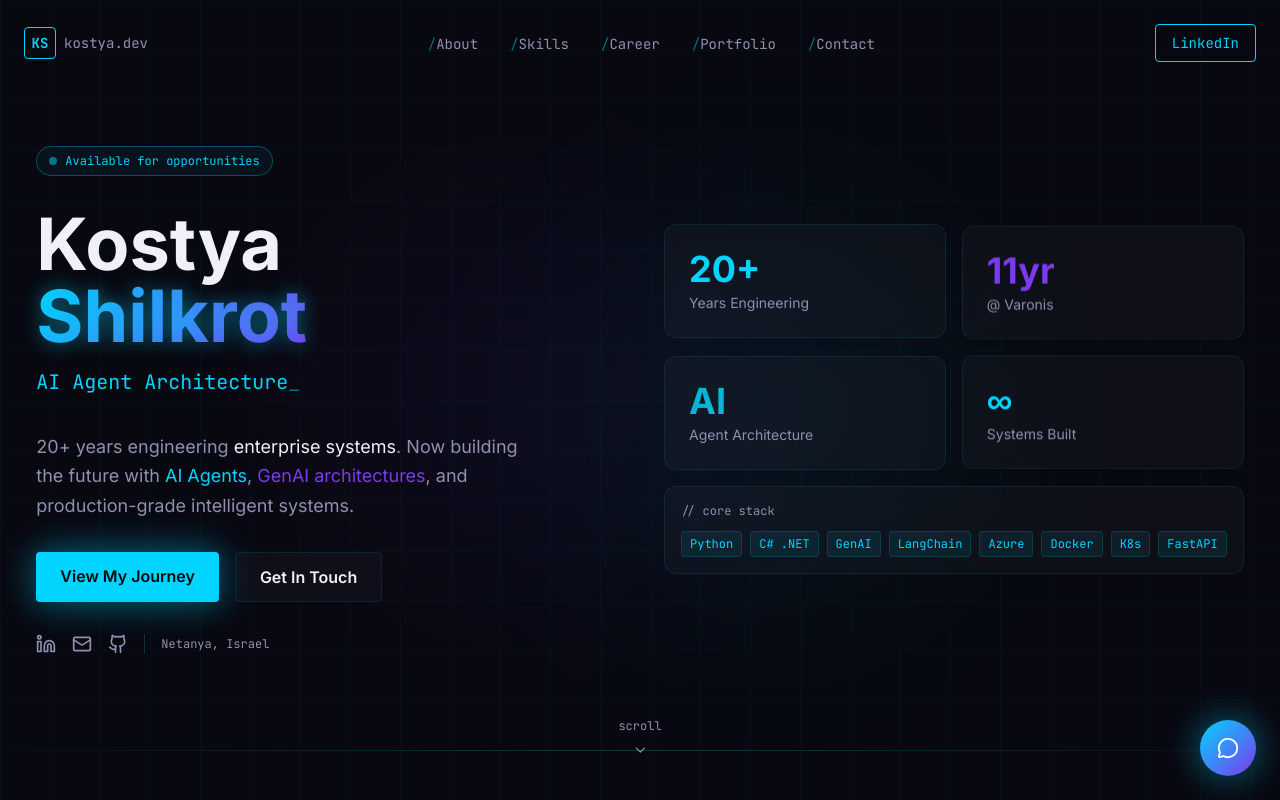
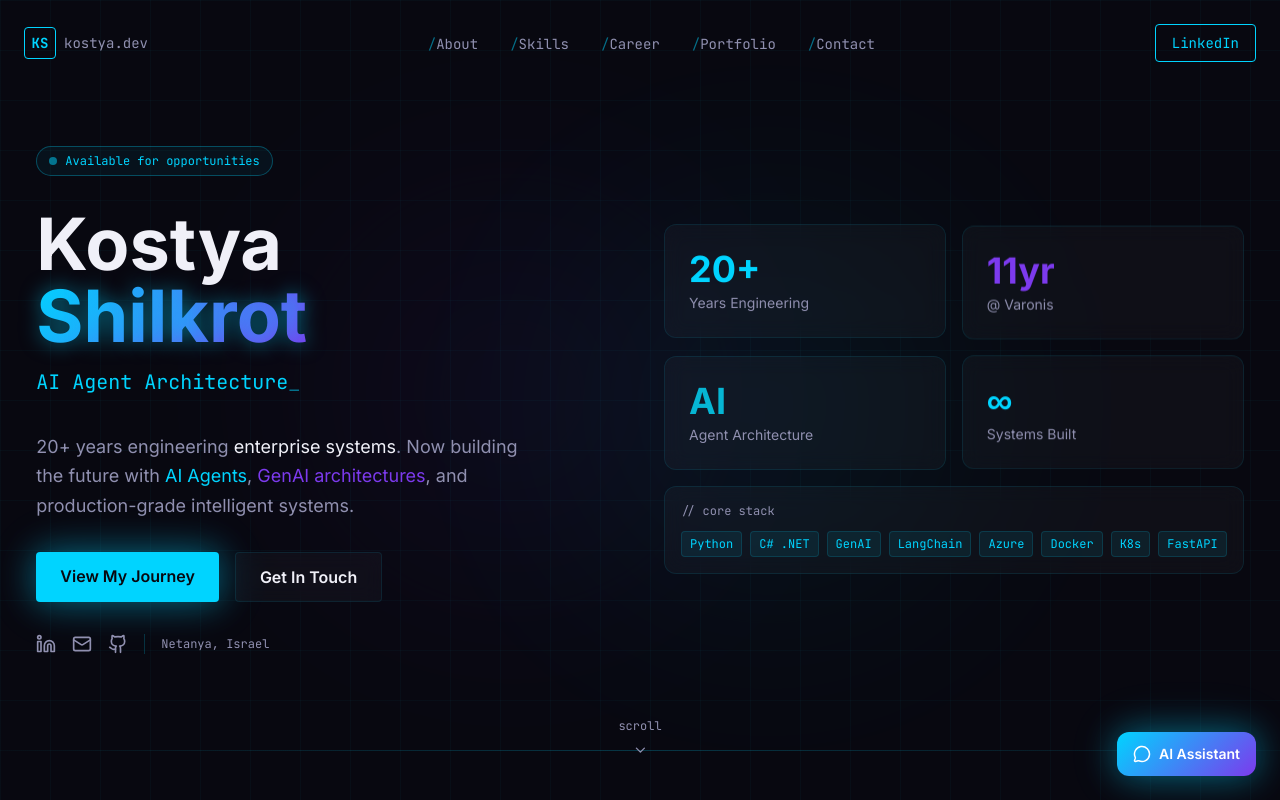
Before and after one commit to gek007/professional-site, a Next.js app: page / in a window 1280 px wide. Shown: the top 800 px of the page. Built offline with nearby package versions, Linux system fonts and the light colour scheme.

Commit message:
feat: change chat button to rectangle with 'AI Assistant' label, enlarge chat panel
Made-with: Cursor

```diff
--- a/components/ChatWidget.tsx
+++ b/components/ChatWidget.tsx
@@ -79,27 +79,28 @@ export default function ChatWidget() {
       <button
         onClick={() => setOpen((v) => !v)}
         aria-label={open ? "Close chat" : "Open Digital Twin chat"}
-        className="fixed bottom-6 right-6 z-50 w-14 h-14 rounded-full flex items-center justify-center shadow-lg transition-all duration-300 pulse-glow"
+        className="fixed bottom-6 right-6 z-50 flex items-center gap-2 px-4 py-3 rounded-xl shadow-lg transition-all duration-300 pulse-glow"
         style={{
           background: "linear-gradient(135deg, #00d4ff 0%, #7c3aed 100%)",
         }}
       >
         {open ? (
-          <X size={22} className="text-white" />
+          <X size={18} className="text-white" />
         ) : (
-          <MessageCircle size={22} className="text-white" />
+          <MessageCircle size={18} className="text-white" />
         )}
+        <span className="text-white font-semibold text-sm">AI Assistant</span>
       </button>
 
       {/* Chat panel */}
       {open && (
         <div
-          className="fixed bottom-24 right-6 z-50 w-[360px] max-w-[calc(100vw-1.5rem)] flex flex-col rounded-2xl overflow-hidden shadow-2xl"
+          className="fixed bottom-20 right-6 z-50 w-[440px] max-w-[calc(100vw-1.5rem)] flex flex-col rounded-2xl overflow-hidden shadow-2xl"
           style={{
             background: "rgba(8,8,16,0.96)",
             border: "1px solid rgba(0,212,255,0.18)",
             backdropFilter: "blur(16px)",
-            maxHeight: "520px",
+            maxHeight: "640px",
           }}
         >
           {/* Header */}
```
